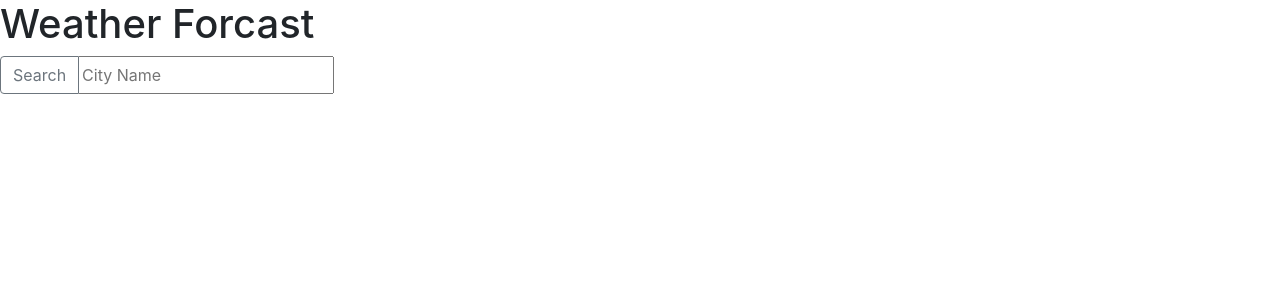
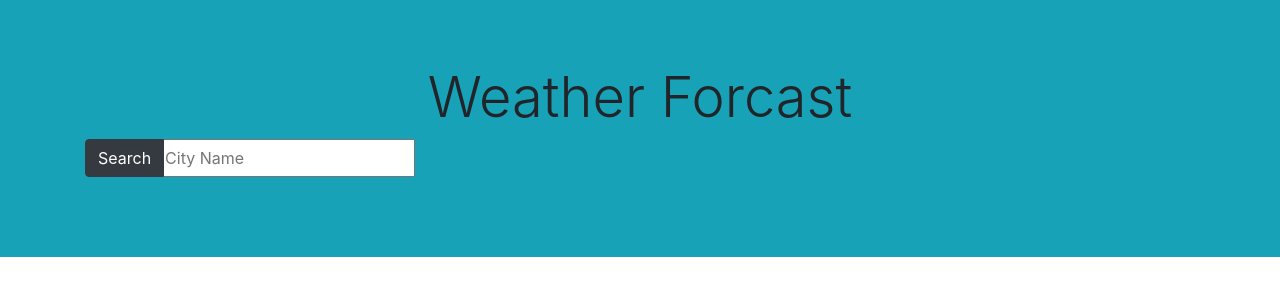
Before and after one commit to cheachster/homework-6, a plain HTML site: page index.html in a window 1280 px wide. Drawn offline with nearby package versions, Linux system fonts and the light colour scheme.

Commit message:
added some style

```diff
--- a/index.html
+++ b/index.html
@@ -4,6 +4,7 @@
     <meta charset="UTF-8" />
     <meta name="viewport" content="width=device-width, initial-scale=1.0" />
     <meta http-equiv="X-UA-Compatible" content="ie=edge" />
+    <link rel="stylesheet" type="text/css" href="mystyle.css">
     <link
       rel="stylesheet"
       href="https://stackpath.bootstrapcdn.com/bootstrap/4.3.1/css/bootstrap.min.css"
@@ -19,18 +20,20 @@
     <title>Document</title>
   </head>
   <body>
-    <h1>Weather Forcast</h1>
-    <div class="input-group mb-3">
+
+      <div class="jumbotron jumbotron-fluid bg-info">
+          <div class="container">
+            <h1 class="display-4 text-center">Weather Forcast</h1>
+            <div class="input-group align-middle mb-3">
                 <div class="input-group-prepend">
                   <button
-          class="btn btn-outline-secondary"
+                    class="btn btn-dark"
                     type="button"
                     id="button-addon1"
                   >
                     Search
                   </button>
                 </div>
-
                 <input
                   type="text"
                   id="city"
@@ -40,6 +43,11 @@
                 />
               </div>
 
+
+          </div>
+        </div>
+
+
     <div id="weather"></div>
     <div id="fiveDay"></div>
     <script src="./script.js"></script>
--- /dev/null
+++ b/mystyle.css
@@ -0,0 +1,8 @@
+*{
+    margin: 0;
+    padding: 0;
+}
+
+#input-group{
+    margin: auto;
+}
```
Lines whose indentation alone changed are shown as unchanged.
